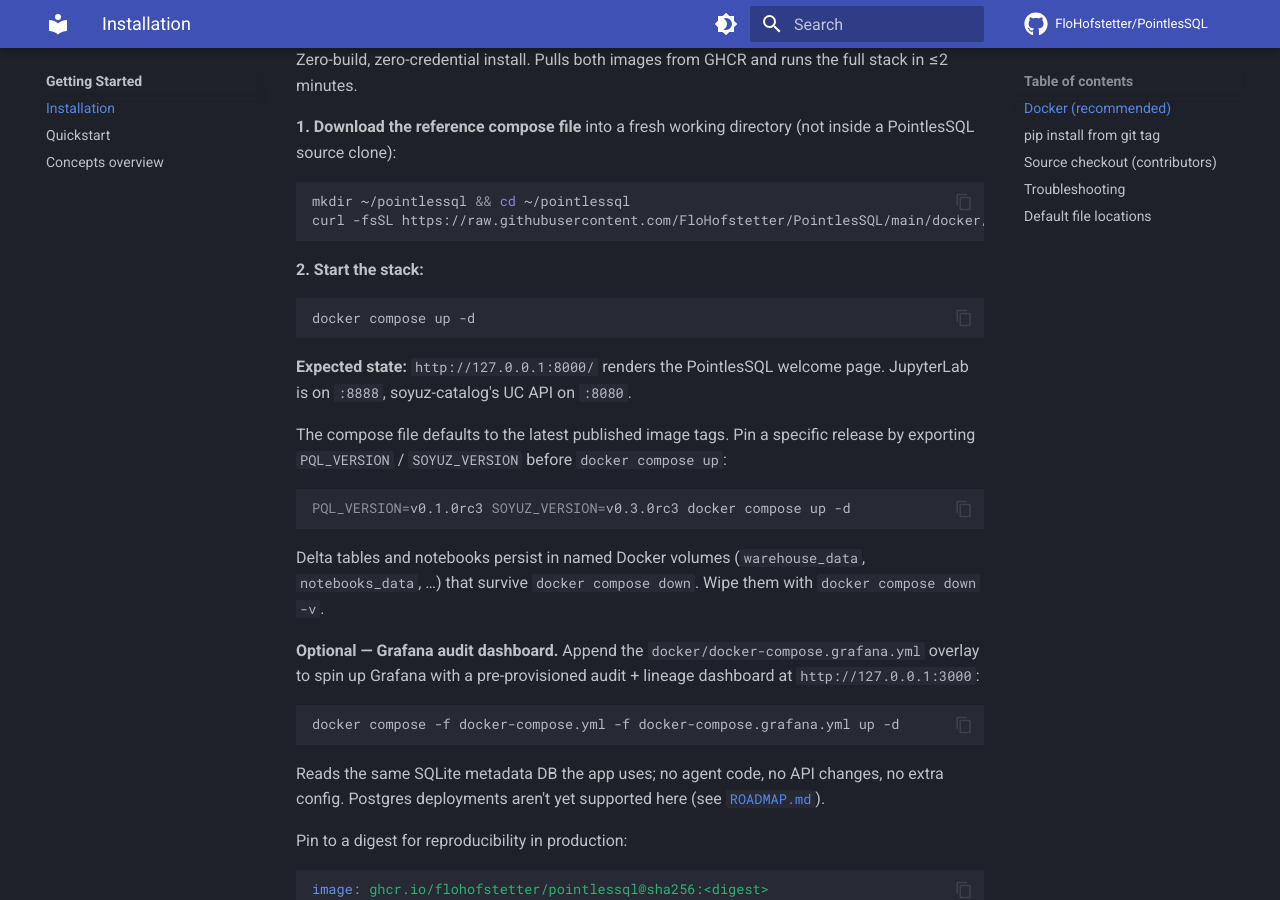
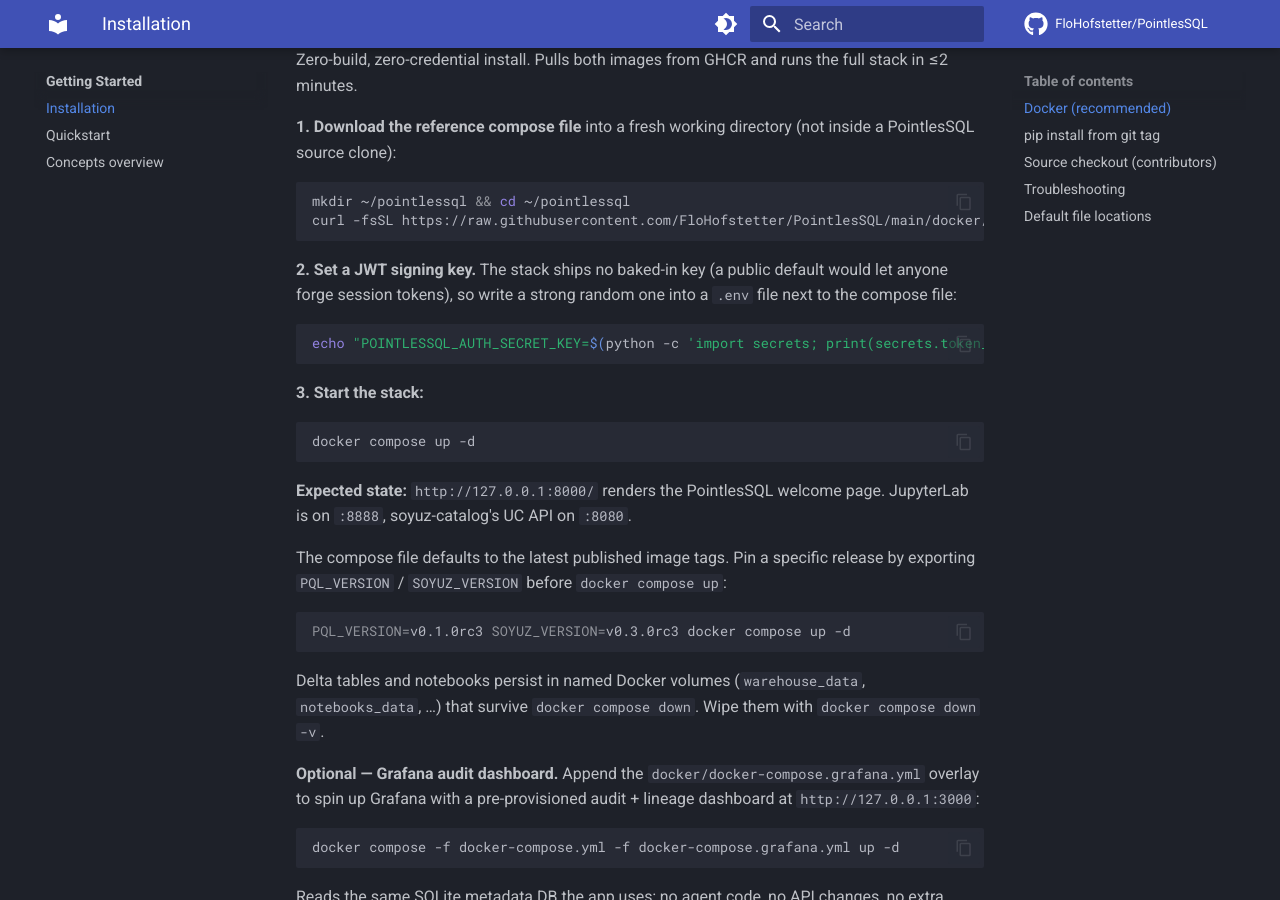
Before and after one commit to FloHofstetter/PointlesSQL, an MkDocs documentation site: the page built from docs/getting-started/installation.md, in a window 1280 px wide and 900 px high, scrolled down 537 px. Built offline with MkDocs 1.6.1 and Material for MkDocs 9.7.7, drawn with Linux system fonts in a browser that asks for light colours; comment, search, counter and statistics services are not loaded; the version menu is left out.

Commit message:
fix(docker): require an operator-supplied JWT secret in compose
The public pull-and-run compose shipped a hardcoded
POINTLESSQL_AUTH_SECRET_KEY ("docker-dev-secret-change-in-prod"). It is
public in the repo, so anyone could forge session tokens — including
admin ones — against any default deployment, and the startup gate from
the previous commit waves it through (it is long and not the placeholder).

Replace it with ${POINTLESSQL_AUTH_SECRET_KEY:?…} so `docker compose up`
on the base file fails loud with a generation hint until the operator
supplies a key. The local convenience overlays (dev/e2e/postgres) keep an
overridable ${VAR:-…} default so contributor builds and walkthrough
replays stay zero-config without re-shipping a forgeable key on the
public path. Header note, .env step in installation.md, and a generation
command document the new requirement. Allowlist the pre-existing local-DB
throwaway credentials surfaced by the line shifts.

Co-Authored-By: Claude Opus 4.8 (1M context) <noreply@anthropic.com>

````diff
--- a/docs/getting-started/installation.md
+++ b/docs/getting-started/installation.md
@@ -25,7 +25,15 @@ mkdir ~/pointlessql && cd ~/pointlessql
 curl -fsSL https://raw.githubusercontent.com/FloHofstetter/PointlesSQL/main/docker/docker-compose.yml -o docker-compose.yml
 ```
 
-**2. Start the stack:**
+**2. Set a JWT signing key.** The stack ships no baked-in key (a public
+default would let anyone forge session tokens), so write a strong random
+one into a `.env` file next to the compose file:
+
+```bash
+echo "POINTLESSQL_AUTH_SECRET_KEY=$(python -c 'import secrets; print(secrets.token_urlsafe(48))')" >> .env
+```
+
+**3. Start the stack:**
 
 ```bash
 docker compose up -d
````
Also changed, not shown: 4 other files.
